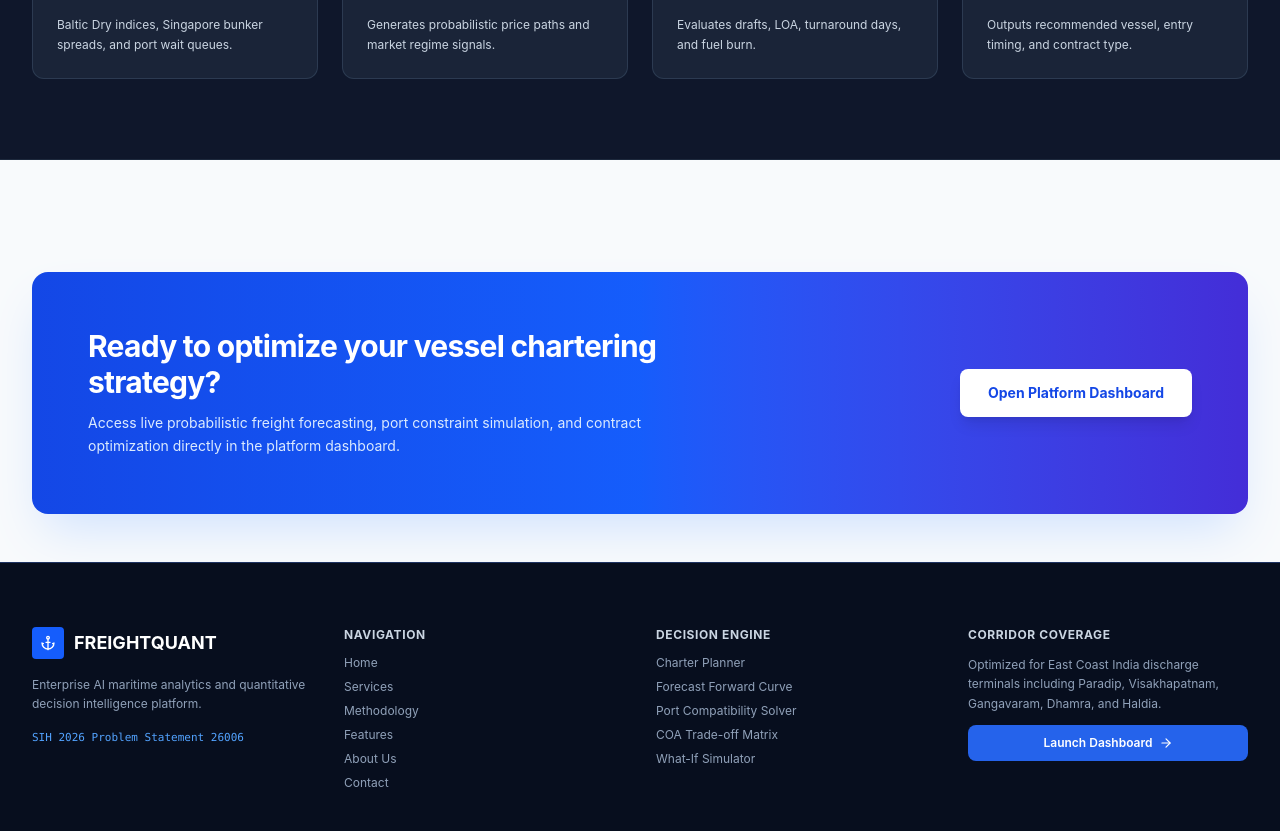
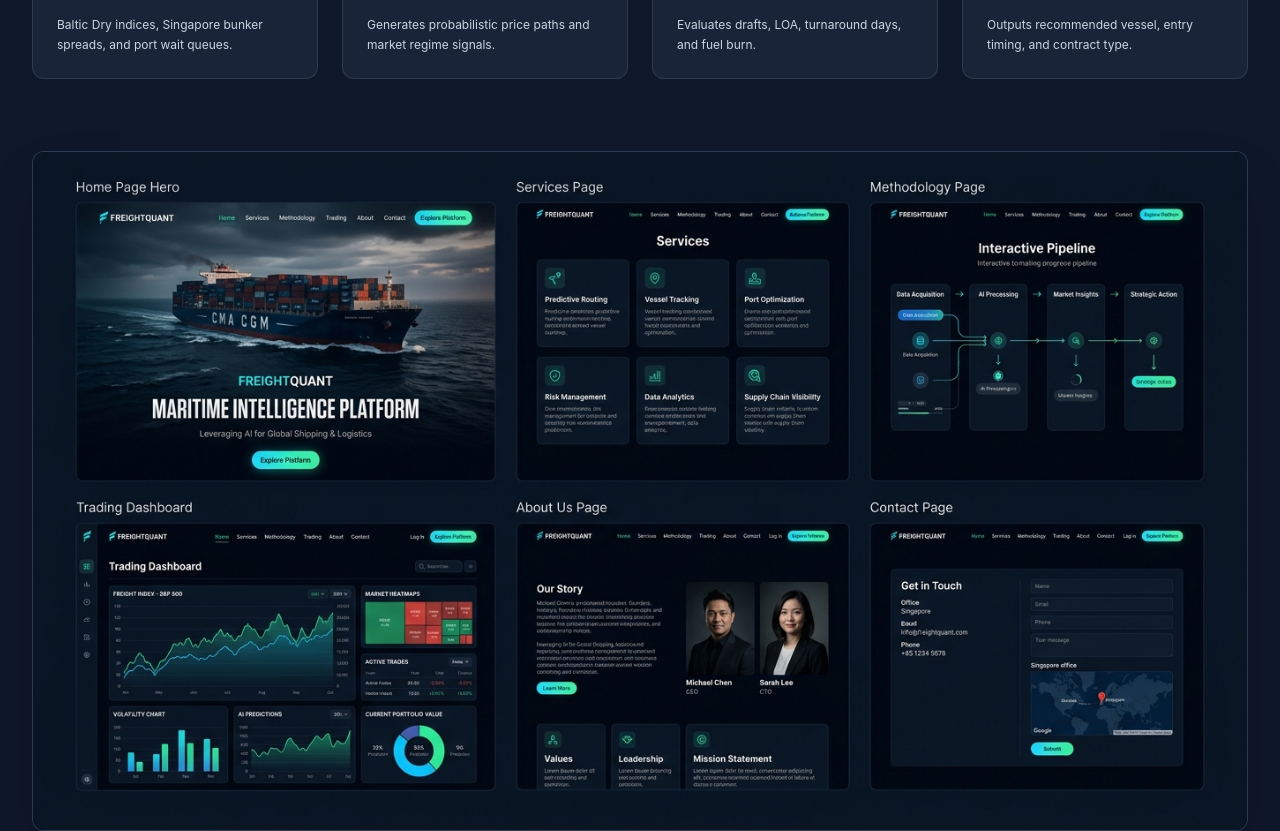
Before and after one commit to Veeru2807/SIH, a React (Vite) app: page / in a window 1280 px wide. Shown: the part 1680-2511 px from the top of the page. Built offline with nearby package versions, Linux system fonts and the light colour scheme.

Commit message:
feat: embed high-resolution FreightQuant platform preview photography across HomePage and FeaturesPage

```diff
--- a/src/components/website/FeaturesPage.tsx
+++ b/src/components/website/FeaturesPage.tsx
@@ -81,39 +81,48 @@ export const FeaturesPage: React.FC<FeaturesPageProps> = ({ onNavigate }) => {
         })}
       </div>
 
-      {/* Product Preview Card */}
-      <div className="bg-slate-900 rounded-2xl p-8 sm:p-12 text-white space-y-8 border border-slate-800">
+      {/* Product Preview Card with Real High-Resolution Showcase Image */}
+      <div className="bg-slate-900 rounded-2xl p-6 sm:p-10 text-white space-y-6 border border-slate-800 shadow-2xl overflow-hidden">
         <div className="flex flex-wrap items-center justify-between gap-4">
           <div>
-            <div className="text-xs font-bold uppercase tracking-wider text-blue-400">Interactive Trading Terminal</div>
+            <div className="text-xs font-bold uppercase tracking-wider text-blue-400">Interactive Trading Terminal Preview</div>
             <h2 className="text-2xl sm:text-3xl font-bold text-white tracking-tight mt-1">
-              Experience the Full Platform Dashboard
+              Multi-Module Platform Architecture
             </h2>
           </div>
 
           <button
             onClick={() => onNavigate('dashboard')}
-            className="btn-primary px-6 py-3 text-xs font-semibold flex items-center gap-2 cursor-pointer"
+            className="btn-primary px-6 py-3 text-xs font-semibold flex items-center gap-2 cursor-pointer shadow-lg shadow-blue-500/25"
           >
             <span>Launch Platform Dashboard</span>
             <ArrowRight className="w-4 h-4" />
           </button>
         </div>
 
+        {/* Embedded Showcase Image */}
+        <div className="rounded-xl overflow-hidden border border-slate-700/80 shadow-2xl bg-black/40">
+          <img
+            src="/freightquant_showcase.jpg"
+            alt="FreightQuant Platform Showcase"
+            className="w-full h-auto object-cover hover:scale-[1.01] transition-transform duration-500"
+          />
+        </div>
+
         <div className="grid grid-cols-1 md:grid-cols-3 gap-6 pt-4 border-t border-slate-800">
-          <div className="space-y-2">
+          <div className="space-y-1.5">
             <span className="text-sm font-bold text-white block">1. Charter Planner</span>
             <p className="text-xs text-slate-400 leading-relaxed">
               Input parcel sizes, laycans, origin countries, and Indian discharge ports.
             </p>
           </div>
-          <div className="space-y-2">
+          <div className="space-y-1.5">
             <span className="text-sm font-bold text-white block">2. Decision Recommendation</span>
             <p className="text-xs text-slate-400 leading-relaxed">
               Panamax vessel + 4-7 days entry window + Medium-Term COA contract with ₹7.1 Cr savings.
             </p>
           </div>
-          <div className="space-y-2">
+          <div className="space-y-1.5">
             <span className="text-sm font-bold text-white block">3. Sensitivity Simulator</span>
             <p className="text-xs text-slate-400 leading-relaxed">
               Stress-test freight rate surges (+15%) and observe automated adaptation in real time.
--- a/src/components/website/HomePage.tsx
+++ b/src/components/website/HomePage.tsx
@@ -341,6 +341,17 @@ export const HomePage: React.FC<HomePageProps> = ({ onNavigate }) => {
               </div>
             ))}
           </div>
+
+          {/* High-Resolution Platform Architecture Showcase Image */}
+          <div className="pt-6">
+            <div className="rounded-xl overflow-hidden border border-slate-700/90 shadow-2xl bg-black/50">
+              <img
+                src="/freightquant_showcase.jpg"
+                alt="FreightQuant High Fidelity Architecture & Platform Preview"
+                className="w-full h-auto object-cover hover:scale-[1.01] transition-transform duration-500"
+              />
+            </div>
+          </div>
         </div>
       </section>
 
```
